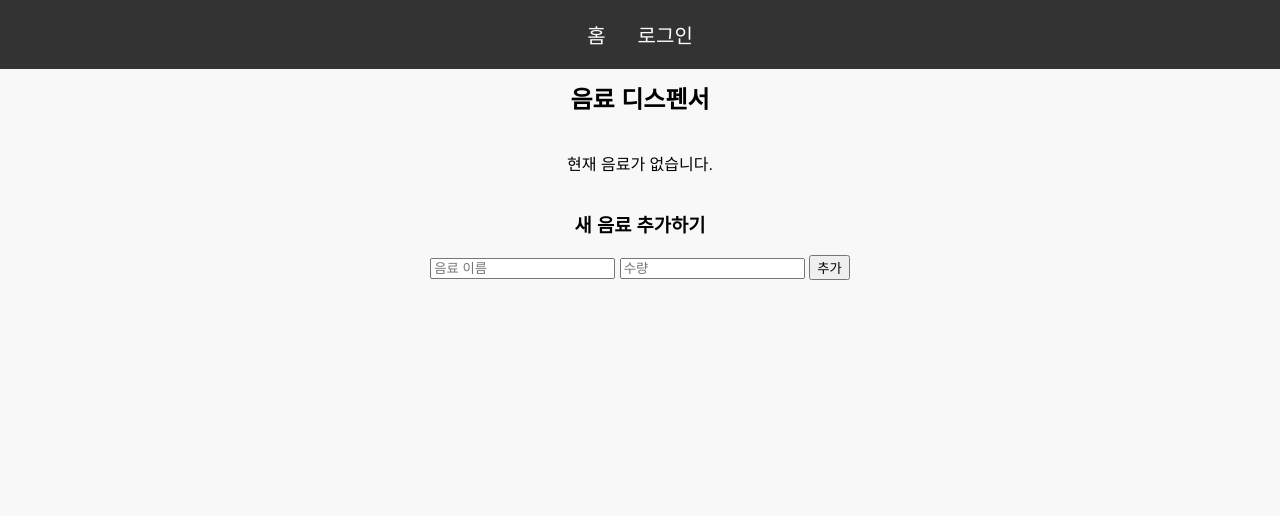
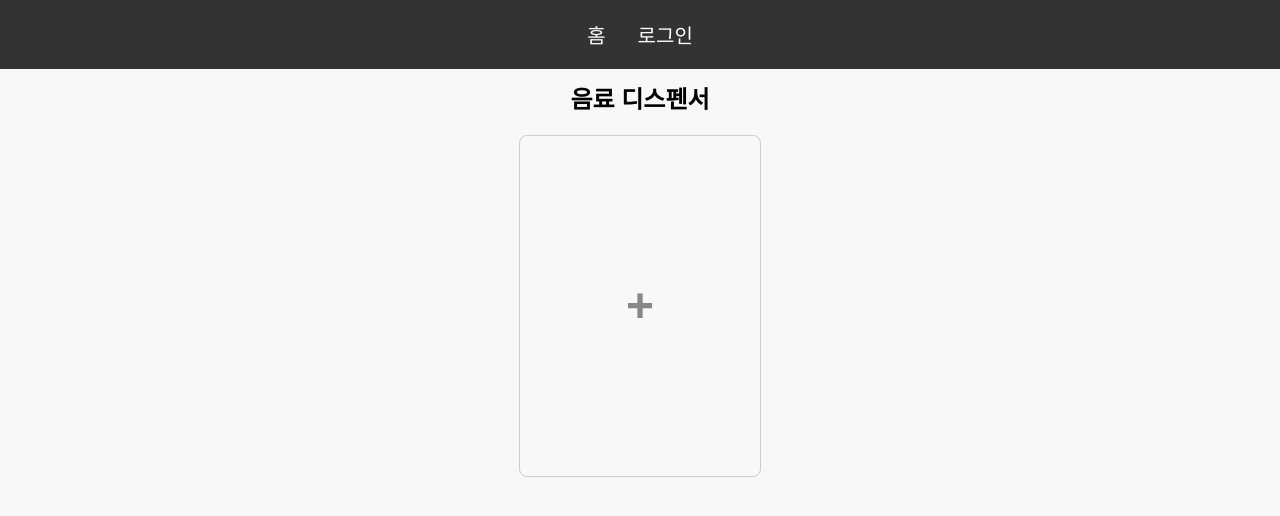
Before and after one commit to jangjh0201/dbapp, a FastAPI app: template app/resource/templates/beverage.jinja2 in a window 1280 px wide. Shown: the top 516 px of the page. Run offline with FastAPI, Linux system fonts and the light colour scheme; the template is opened without the code that fills it, so the values that code supplies are empty.

Commit message:
Mod : 음료 페이지 디자인 수정

```diff
--- a/app/resource/static/css/beverage.css
+++ b/app/resource/static/css/beverage.css
@@ -1,7 +1,19 @@
+.dispenser-container-wrapper {
+    display: flex;
+    justify-content: center;
+    /* 전체 중앙 정렬 */
+}
+
 .dispenser-container {
     display: flex;
     flex-wrap: wrap;
     gap: 20px;
+    justify-content: space-evenly;
+    /* 카드들을 양쪽에 균등하게 정렬 */
+    width: 100%;
+    /* 부모의 전체 너비 사용 */
+    max-width: 1200px;
+    /* 최대 너비 제한 */
 }
 
 .dispenser {
@@ -10,14 +22,39 @@
     border-radius: 8px;
     width: 200px;
     text-align: center;
+    height: 300px;
+    display: flex;
+    flex-direction: column;
+    justify-content: space-between;
 }
 
 .dispenser-header {
     display: flex;
     justify-content: space-between;
     align-items: center;
+    word-wrap: break-word;
+    word-break: break-word;
 }
 
+h3 {
+    margin: 0;
+    font-size: 1.2rem;
+}
+
+/* X 버튼 스타일 - 크기 키움 */
+.close-dispenser {
+    font-size: 2rem;
+    font-weight: bold;
+    color: #aaa;
+    cursor: pointer;
+    transition: color 0.3s ease;
+}
+
+.close-dispenser:hover {
+    color: black;
+}
+
+/* 캡슐 스타일 */
 .capsule-container {
     margin: 20px 0;
 }
@@ -35,32 +72,119 @@
     margin: auto;
 }
 
+/* 주문, 보충 버튼 스타일 */
 .control-buttons {
     display: flex;
-    justify-content: space-around;
+    justify-content: space-between;
 }
 
-.minus-button,
-.plus-button,
-.delete-button {
-    padding: 5px 10px;
+button {
+    padding: 10px 20px;
     font-size: 16px;
-    border: none;
+    cursor: pointer;
     border-radius: 4px;
+    border: 1px solid transparent;
+    background-color: #e0e0e0;
+    /* 더 옅은 회색으로 변경 */
+    color: black;
+    /* 기본 상태 글씨 검은색 */
+    transition: background-color 0.3s, color 0.3s, border-color 0.3s;
+}
+
+button:hover {
+    background-color: #bbbbbb;
+    /* 호버 시 더 진한 회색 */
+    color: white;
+    /* 호버 시 글씨 흰색 */
+    border-color: #888;
+}
+
+/* + 버튼 중앙 배치 */
+.add-dispenser {
+    display: flex;
+    justify-content: center;
+    align-items: center;
+    cursor: pointer;
+    height: 300px;
+}
+
+.add-dispenser h3 {
+    font-size: 3rem;
+    color: #888;
+    margin: 0;
+}
+
+/* 모달 스타일 */
+.modal {
+    display: none;
+    position: fixed;
+    z-index: 1;
+    left: 0;
+    top: 0;
+    width: 100%;
+    height: 100%;
+    background-color: rgba(0, 0, 0, 0.4);
+}
+
+.modal-content {
+    background-color: #fefefe;
+    margin: 15% auto;
+    padding: 20px;
+    border: 1px solid #888;
+    width: 80%;
+    max-width: 400px;
+    display: flex;
+    flex-direction: column;
+    gap: 20px;
+    /* 인풋 창과 버튼 사이 간격 */
+    position: relative;
+}
+
+.close {
+    position: absolute;
+    top: 10px;
+    right: 10px;
+    color: #aaa;
+    font-size: 28px;
+    font-weight: bold;
     cursor: pointer;
 }
 
-.minus-button {
-    background-color: #dc3545;
-    color: white;
+.close:hover,
+.close:focus {
+    color: black;
 }
 
-.plus-button {
-    background-color: #28a745;
-    color: white;
+/* 인풋 창 스타일 */
+input[type="text"],
+input[type="number"] {
+    width: 100%;
+    padding: 12px;
+    font-size: 16px;
+    border-radius: 4px;
+    border: 1px solid #ccc;
+    margin-bottom: 15px;
+    box-sizing: border-box;
 }
 
-.delete-button {
-    background-color: #ffc107;
+/* 버튼 스타일 */
+button {
+    padding: 10px 20px;
+    font-size: 16px;
+    cursor: pointer;
+    border-radius: 4px;
+    border: 1px solid transparent;
+    background-color: #e0e0e0;
+    /* 기본 상태에서 더 옅은 회색 */
+    color: black;
+    /* 기본 상태에서 검은색 글씨 */
+    transition: background-color 0.3s, color 0.3s, border-color 0.3s;
+}
+
+button:hover {
+    background-color: #bbbbbb;
+    /* 호버 시 더 진한 회색 */
     color: white;
+    /* 호버 시 흰색 글씨 */
+    border-color: #888;
 }
--- a/app/resource/templates/beverage.jinja2
+++ b/app/resource/templates/beverage.jinja2
@@ -3,17 +3,19 @@
 <link rel="stylesheet" href="/static/css/common.css">
 <link rel="stylesheet" href="/static/css/beverage.css">
 <script src="https://code.jquery.com/jquery-3.6.0.min.js"></script>
+<script src="/static/js/beverage.js"></script> <!-- JS 파일 분리 -->
 {% endblock %}
 
 {% block content %}
 <h2>음료 디스펜서</h2>
+<div class="dispenser-container-wrapper">
+    <div class="dispenser-container">
         {% if beverage_data %}
-<div class="dispenser-container">
         {% for beverage in beverage_data %}
         <div class="dispenser" id="dispenser-{{ beverage.id }}">
             <div class="dispenser-header">
-            <h3>{{ beverage.name }}</h3>  <!-- ID 제거 -->
-            <button class="delete-button" onclick="deleteDispenser('{{ beverage.id }}')">삭제</button>
+                <h3>{{ beverage.name }}</h3>
+                <span class="close-dispenser" onclick="deleteDispenser('{{ beverage.id }}')">&times;</span> <!-- X 버튼으로 변경 -->
             </div>
             <div class="capsule-container">
                 <div class="capsule" style="--capsule-quantity: {{ beverage.quantity }};">
@@ -26,88 +28,27 @@
             </div>
         </div>
         {% endfor %}
-</div>
-{% else %}
-<p>현재 음료가 없습니다.</p>
         {% endif %}
 
-<div class="add-beverage-container">
+        <!-- + 아이콘이 있는 음료 추가 카드 -->
+        <div class="dispenser add-dispenser" id="add-beverage-card" onclick="openAddModal()">
+            <div class="dispenser-header">
+                <h3>+</h3>
+            </div>
+        </div>
+    </div>
+</div>
+
+<!-- 음료 추가 모달 -->
+<div id="add-beverage-modal" class="modal" onclick="closeOnOutsideClick(event)">
+    <div class="modal-content" onclick="event.stopPropagation();">
+        <span class="close" onclick="closeAddModal()">&times;</span>
         <h3>새 음료 추가하기</h3>
-    <form id="add-beverage-form">
+        <form id="add-beverage-form" onkeypress="if(event.key === 'Enter'){ addBeverage(); return false; }">
             <input type="text" id="beverage-name" placeholder="음료 이름" required>
             <input type="number" id="beverage-quantity" placeholder="수량" min="1" required>
             <button type="button" onclick="addBeverage()">추가</button>
         </form>
     </div>
-
-<script>
-    function orderBeverage(beverageId) {
-        $.ajax({
-            url: '/beverage/order/' + beverageId,
-            type: 'PUT',
-            success: function(response) {
-                if (response.success) {
-                    location.reload(); // 주문 성공 후 페이지 새로고침
-                } else {
-                    alert('음료 주문에 실패했습니다.');
-                }
-            },
-            error: function(error) {
-                alert('음료 주문 중 오류가 발생했습니다.');
-            }
-        });
-    }
-
-    function refillBeverage(beverageId) {
-        $.ajax({
-            url: '/beverage/refill/' + beverageId,
-            type: 'PUT',
-            success: function(response) {
-                if (response.success) {
-                    location.reload(); // 보충 성공 후 페이지 새로고침
-                } else {
-                    alert('음료 보충에 실패했습니다.');
-                }
-            },
-            error: function(error) {
-                alert('음료 보충 중 오류가 발생했습니다.');
-            }
-        });
-    }
-
-    function deleteDispenser(beverageId) {
-        $.ajax({
-            url: '/beverage/' + beverageId,
-            type: 'DELETE',
-            success: function(response) {
-                location.reload(); // 디스펜서 삭제 후 페이지 새로고침
-            },
-            error: function(error) {
-                alert('디스펜서를 삭제하는 중 오류가 발생했습니다.');
-            }
-        });
-    }
-
-    function addBeverage() {
-        const name = $('#beverage-name').val();
-        const quantity = parseInt($('#beverage-quantity').val(), 10);
-
-        if (name && quantity > 0) {
-            $.ajax({
-                url: '/beverage',
-                type: 'POST',
-                data: { name: name, quantity: quantity },
-                contentType: 'application/x-www-form-urlencoded',
-                success: function(response) {
-                    location.reload(); // 음료 추가 후 페이지 새로고침
-                },
-                error: function(error) {
-                    alert('음료를 추가하는 중 오류가 발생했습니다.');
-                }
-            });
-        } else {
-            alert('유효한 음료 이름과 수량을 입력하세요.');
-        }
-    }
-</script>
+</div>
 {% endblock %}
```
Also changed, not shown: app/resource/static/js/beverage.js (added, +85 -0 lines). Lines whose indentation alone changed are shown as unchanged.
